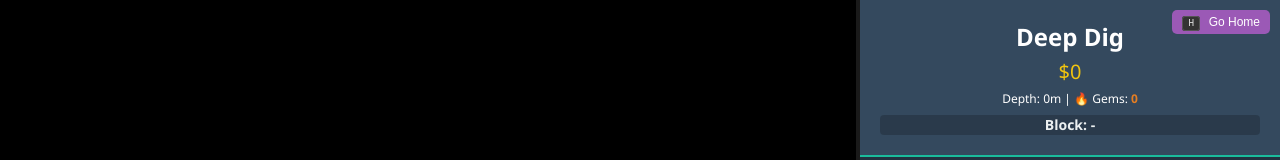
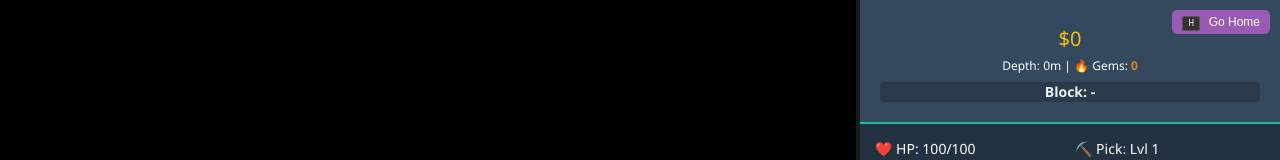
Before and after one commit to MeeladProE1/DigTheTreasure-2d, a plain HTML site: page index.html in a window 1280 px wide. Shown: the top 160 px of the page. Drawn offline with Linux system fonts and the light colour scheme.

Commit message:
Updating the game design.

```diff
--- a/index.html
+++ b/index.html
@@ -1,7 +1,7 @@
 <!DOCTYPE html>
 <html>
 <head>
-    <title>Deep Dig Canvas</title>
+    <title>Dig The Treasure</title>
     <meta name="viewport" content="width=device-width, initial-scale=1.0">
     <style>
         body {
@@ -290,7 +290,7 @@
     <!-- RIGHT SIDE: HTML UI -->
     <div id="ui-panel">
         <div class="header">
-            <h1 style="margin:0; font-size:24px;">Deep Dig</h1>
+            <h1 style="margin:0; font-size:24px;"></h1>
             <button class="toggle-btn" onclick="game.toggleMode()">
                 <span class="key-hint">H</span> Go Home
             </button>
```
